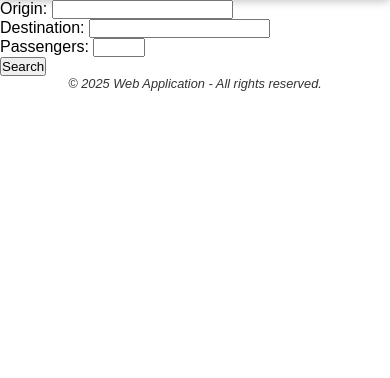
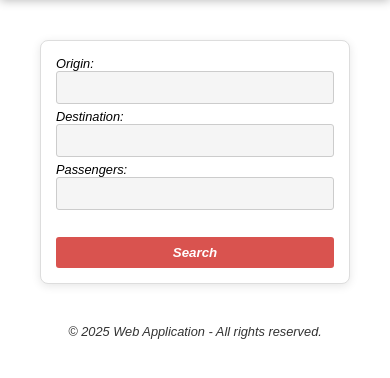
Before and after one commit to coderpeti/funny-airport, a Django app: template airport_app/users/templates/users/index.html in a window 390 px wide. Shown: the part 58-436 px from the top of the page. Run offline with Django 5.2, Linux system fonts and the light colour scheme; the template is opened without the code that fills it: values that come from a table or form of the project are taken from there, others are empty; parts of the project's set-up code (start-up, migrations or seed data) failed here and were passed over.

Commit message:
index page gui and bug fixes in index.js

```diff
--- a/airport_app/users/static/users/css/index.css
+++ b/airport_app/users/static/users/css/index.css
@@ -0,0 +1,85 @@
+/* Form container */
+.form-container {
+    width: 350px;
+    margin: 50px auto;
+    padding: 20px;
+    border: 1px solid #ddd;
+    border-radius: 8px;
+    box-shadow: 0 2px 10px rgba(0, 0, 0, 0.1);
+    background: white;
+    font-style: italic;
+}
+
+/* Form styles */
+input, button {
+    width: 100%;
+    padding: 10px;
+    border: 1px solid #ccc;
+    border-radius: 4px;
+}
+
+input {
+    background-color: #f5f5f5;
+    color: #333;
+    margin: 0 0 5px;
+}
+
+button {
+    background-color: #d9534f;
+    color: white;
+    cursor: pointer;
+    border: none;
+    margin-top: 15px;
+    font-weight: bolder;
+    font-style: italic;
+}
+
+button:hover {
+    background-color: #cc4c48
+}
+
+input:focus {
+    outline: none;
+    border-color: #d9534f;
+    box-shadow: 0 0 5px rgba(217, 83, 79, 0.5);
+}
+
+.suggestions {
+    list-style-type: none;
+    background-color: #f5f5f5;;
+    border-radius: 4px;
+}
+
+.suggestions li {
+    cursor: pointer;
+    padding: 10px;
+    border-radius: 4px;
+}
+
+.suggestions li:hover {
+    border-color: #d9534f;
+    box-shadow: 0 0 5px rgba(217, 83, 79, 0.5);
+}
+
+#destination_suggestions {
+    margin-top: -5px;
+}
+
+#origin_suggestions {
+    margin-top: 12px;
+}
+
+/* Responsive settings */
+@media (max-width: 599px) {
+    .form-container {
+        width: 310px;
+        margin: 40px auto;
+        padding: 15px;
+        font-size: 0.8rem;
+    }
+
+    input, button {
+        padding: 8px;
+        border-radius: 3px;
+    }
+}
--- a/airport_app/users/static/users/js/auth.js
+++ b/airport_app/users/static/users/js/auth.js
@@ -34,6 +34,7 @@ document.addEventListener("DOMContentLoaded", function() {
         document.querySelector("#toggle-login").classList.toggle("active", formType === "login-registration");
     }
 
+
     // SubmitForm function
     function submitForm(event) {
         // Prevent the form from being sent by reloading the entire page
@@ -44,7 +45,7 @@ document.addEventListener("DOMContentLoaded", function() {
         let formData = new FormData(form);
         // If action is set, the url points to that page instead of the current one
         let url = form.action
-        alert(formData)
+
         fetch(url, {
             method: "POST",
             // Body of the request that contains the data
--- a/airport_app/users/templates/users/index.html
+++ b/airport_app/users/templates/users/index.html
@@ -5,14 +5,15 @@
 
 {% block body %}
     <div class="form-container">
+        <p></p>
         <form method="POST" id="booking_form">
             <!-- Loading the booking form -->
             {% csrf_token %}
             {{ form.as_p }}
             <!-- Origin field autocomplete list -->
-            <ul id="origin_suggestions"></ul>
+            <ul class="suggestions" id="origin_suggestions"></ul>
             <!-- Destination field autocomplete list -->
-            <ul id="destination_suggestions"></ul>
+            <ul class="suggestions" id="destination_suggestions"></ul>
             <!-- Submit button -->
             <button type="submit" class="btn-submit">Search</button>
         </form>
--- a/airport_app/users/templates/users/layout.html
+++ b/airport_app/users/templates/users/layout.html
@@ -11,7 +11,7 @@
         <!-- Define basic stylesheet -->
         <link rel="stylesheet" href="{% static 'users/css/layout.css' %}">
         <!-- Icon setting -->
-        <link rel="icon" href="{% static 'users/airpoo_logo.ico' %}" type="image/x-icon">
+        <link rel="icon" href="{% static 'users/airpolet_logo.ico' %}" type="image/x-icon">
         <meta name="viewport" content="initial-scale=1, width=device-width">
     </head>
 
--- a/airport_app/users/views.py
+++ b/airport_app/users/views.py
@@ -77,8 +77,8 @@ def search_airports(request):
 def user_authentication(request, register_login):
 
     # If the user's profile is currently available
-    if request.user.is_authenticated:
-        return HttpResponseRedirect(reverse("users:profile"))
+    #if request.user.is_authenticated:
+    #    return HttpResponseRedirect(reverse("users:profile"))
 
     # If the user wants to register
     if register_login == "registration-login":
```
Also changed, not shown: airport_app/users/static/users/css/auth.css (+31 -0 lines), airport_app/users/static/users/js/index.js (+59 -1 lines), airport_app/users/static/users/airpolet_logo.ico (added), airport_app/users/static/users/airpoo_logo.ico (deleted).
